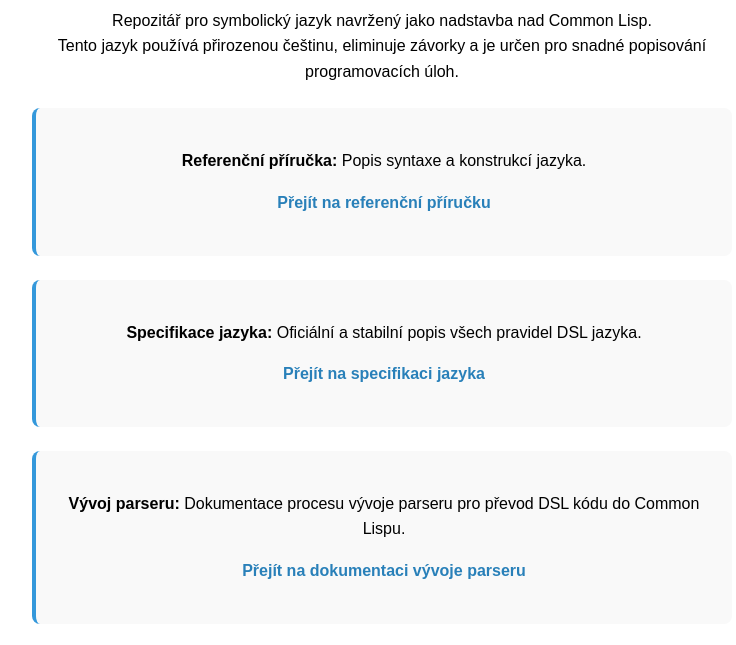
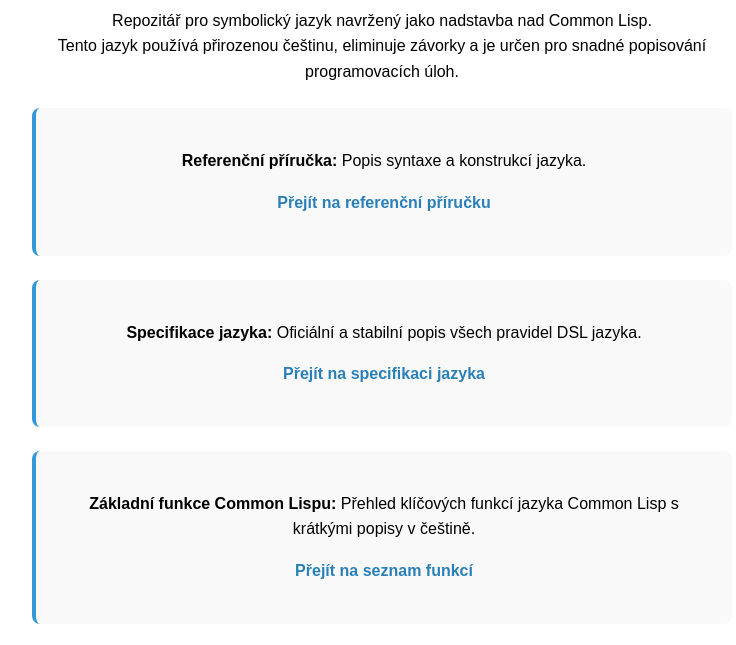
Before and after one commit to petrstrajt/DSL-jazyk, a plain HTML site: page index.html in a window 1280 px wide. Shown: the part 113-758 px from the top of the page, without its empty margins (258-994 px from the left). Drawn offline with Linux system fonts and the light colour scheme.

Commit message:
Update index.html
Přidána stránka se seznamem nových funkcí

```diff
--- a/index.html
+++ b/index.html
@@ -1,4 +1,3 @@
-
 <!DOCTYPE html>
 <html lang="cs">
 <head>
@@ -20,12 +19,17 @@
 
   <div class="card">
     <p><strong>Referenční příručka:</strong> Popis syntaxe a konstrukcí jazyka.</p>
-    <p><a href="referencni_prirucka.html">Přejít na referenční příručku</a></p>
+    <p><a href="jazyk_referencni_prirucka.html">Přejít na referenční příručku</a></p>
   </div>
 
-  <div class=" card">
+  <div class="card">
     <p><strong>Specifikace jazyka:</strong> Oficiální a stabilní popis všech pravidel DSL jazyka.</p>
     <p><a href="specifikace_dsl_jazyka.html">Přejít na specifikaci jazyka</a></p>
+  </div>
+
+  <div class="card">
+    <p><strong>Základní funkce Common Lispu:</strong> Přehled klíčových funkcí jazyka Common Lisp s krátkými popisy v češtině.</p>
+    <p><a href="zakladni_funkce.html">Přejít na seznam funkcí</a></p>
   </div>
 
   <div class="card">
```
